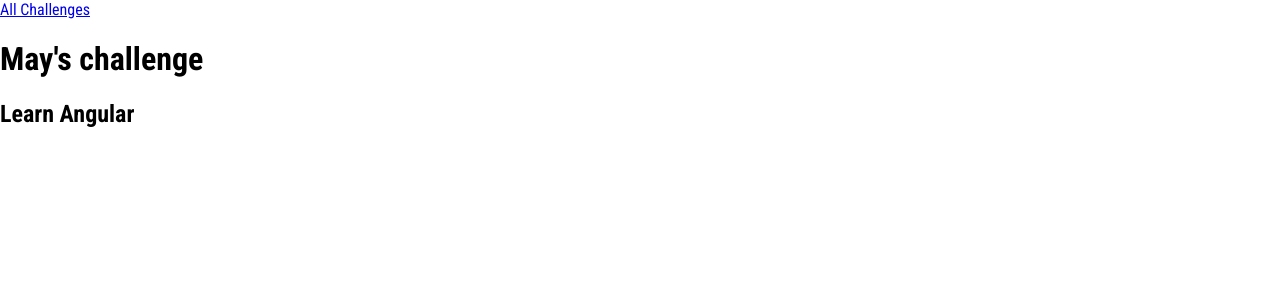
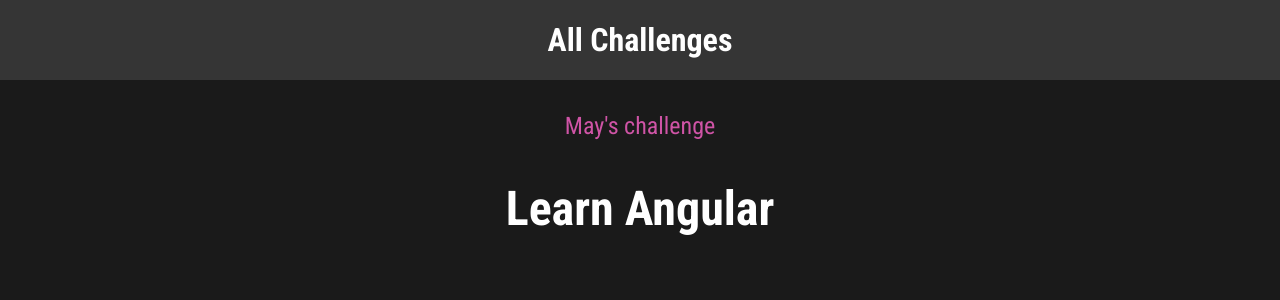
Before and after one commit to actionanand/monthly_challenges, a Django app: page /challenges/may in a window 1280 px wide. Shown: the top 300 px of the page. Run offline with Django 3.2, Linux system fonts and the light colour scheme.

Commit message:
css files added

```diff
--- /dev/null
+++ b/challenges/static/challenges/challenge.css
@@ -0,0 +1,22 @@
+h1,
+h2 {
+  text-align: center;
+  color: white;
+}
+
+h1 {
+  font-size: 1.5rem;
+  margin: 2rem 0 1rem 0;
+  font-weight: normal;
+  color: #cf54a6;
+}
+
+h2 {
+  font-size: 3rem;
+  font-weight: bold;
+}
+
+.fallback {
+  text-align: center;
+  color: white;
+}
--- /dev/null
+++ b/challenges/static/challenges/includes/header.css
@@ -0,0 +1,25 @@
+header {
+  width: 100%;
+  height: 5rem;
+  background-color: #353535;
+}
+
+header nav {
+  width: 100%;
+  height: 100%;
+  display: flex;
+  justify-content: center;
+  align-items: center;
+}
+
+header nav a {
+  color: white;
+  font-size: 2rem;
+  font-weight: bold;
+  text-decoration: none;
+}
+
+header nav a:hover,
+header nav a:active {
+  color: #cf54a6;
+}
--- a/challenges/templates/challenges/challenge.html
+++ b/challenges/templates/challenges/challenge.html
@@ -1,4 +1,11 @@
 {% extends 'base.html' %}
+
+{% load static %}
+
+{% block css_files %}
+  <link rel="stylesheet" href="{% static 'challenges/challenge.css' %}">
+  <link rel="stylesheet" href="{% static 'challenges/includes/header.css' %}">
+{% endblock  %}
 
 {% block page_title %}
   {{ month_name|title }}'s challenge
--- a/challenges/templates/challenges/index.html
+++ b/challenges/templates/challenges/index.html
@@ -4,6 +4,7 @@
 
 {% block css_files %}
   <link rel="stylesheet" href="{% static 'challenges/challenges.css' %}">
+  <link rel="stylesheet" href="{% static 'challenges/includes/header.css' %}">
 {% endblock  %}
 
 {% block page_title %}
--- a/static/styles.css
+++ b/static/styles.css
@@ -6,5 +6,5 @@
 
 body {
   margin: 0;
-  /* background-color: #1a1a1a; */
+  background-color: #1a1a1a;
 }
```
Also changed, not shown: challenges/static/challenges/challenges.css (+34 -0 lines), README.md.
